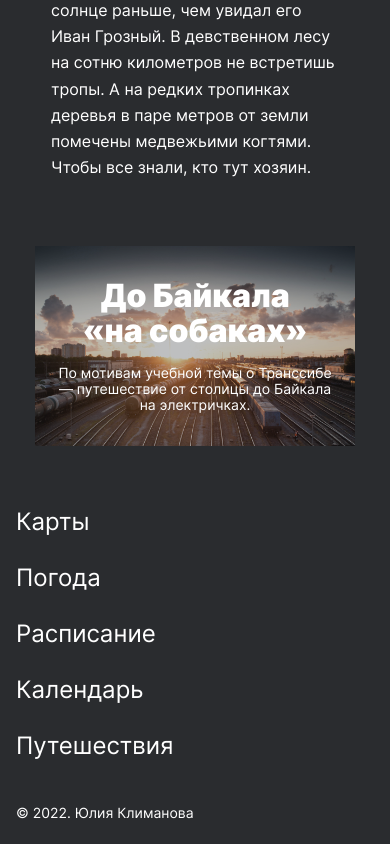
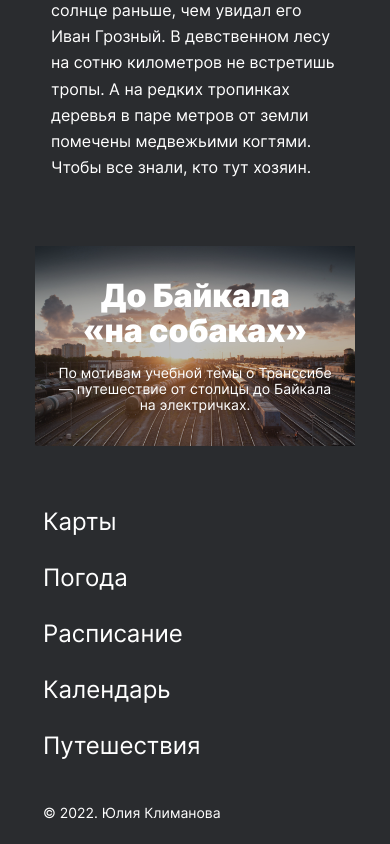
Before and after one commit to Ssempusha/russian-travel, a plain HTML site: page index.html in a window 390 px wide. Shown: the part 9037-9881 px from the top of the page. Drawn offline with Linux system fonts and the light colour scheme.

Commit message:
Спринт 3. Третье ревью

```diff
--- a/blocks/footer/__links-items/footer__links-items.css
+++ b/blocks/footer/__links-items/footer__links-items.css
@@ -8,6 +8,7 @@
 
 @media screen and (max-width: 767px) {
     .footer__links-items {
+        margin: 0;
         margin-bottom: 32px;
     }
 
--- a/blocks/footer/footer.css
+++ b/blocks/footer/footer.css
@@ -22,7 +22,7 @@
 @media screen and (max-width: 767px) {
     .footer {
         max-width: 320px;
-        padding: 64px 118px 24px 16px;
+        padding: 64px 0 24px 16px;
         flex-direction: column;
     }
 }
```
